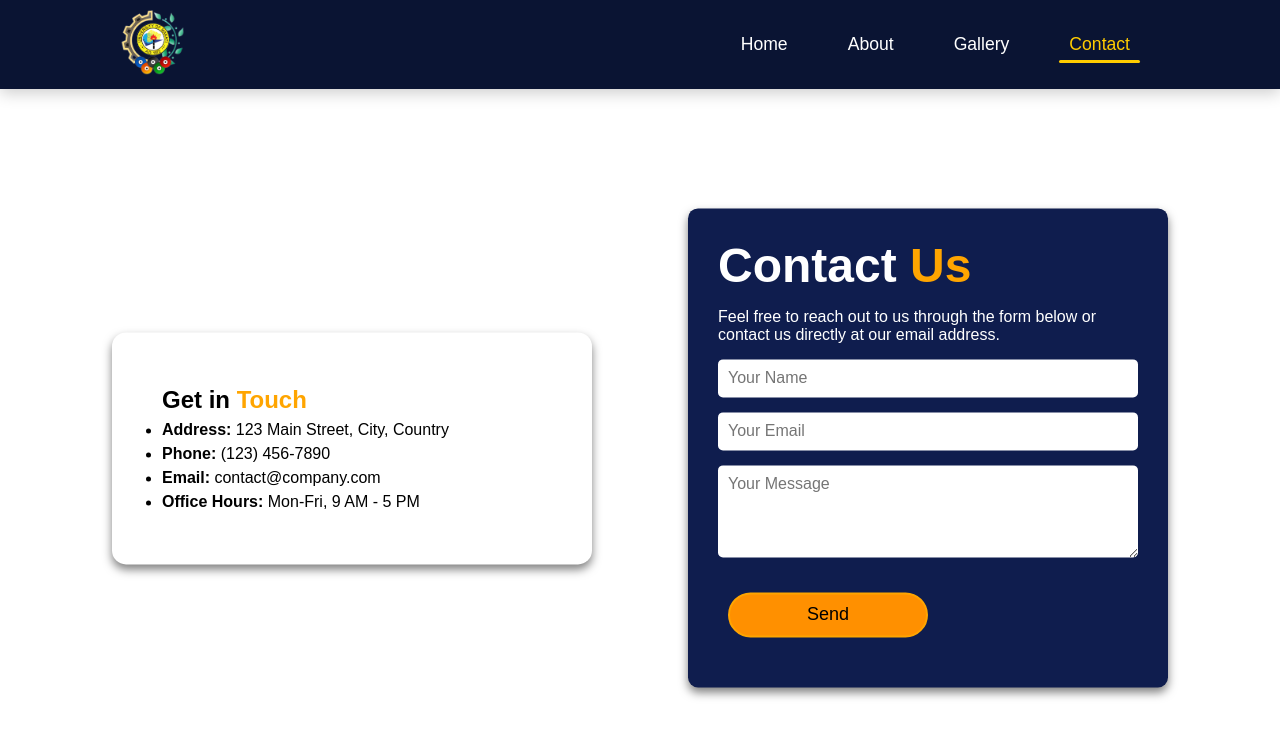
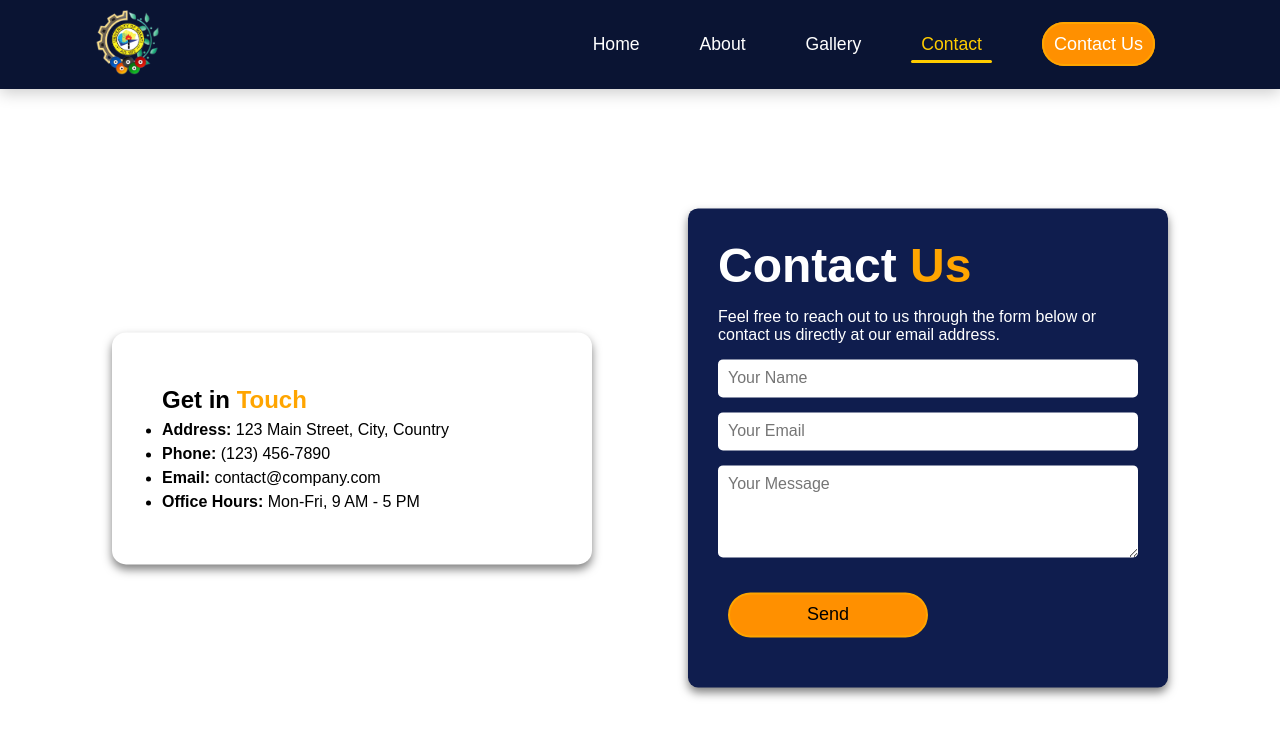
Before and after one commit to jimdmnc/UmakWebDesign, a plain HTML site: page contact.html in a window 1280 px wide. Drawn offline with Linux system fonts and the light colour scheme.

Commit message:
adjust color

```diff
--- a/contact.html
+++ b/contact.html
@@ -16,12 +16,13 @@
 
 		<input type="checkbox" id="nav-toggle" class="nav-toggle">
 
-			<ul>
-				<li ><a href="index.html">Home</a></li>
-				<li ><a href="about.html">About</a></li>
-				<li><a href="gallery.html">Gallery</a></li>
-				<li class="active"><a href="contact.html">Contact</a></li>
-			</ul>
+        <ul>
+            <li ><a href="index.html">Home</a></li>
+            <li><a href="about.html">About</a></li>
+            <li><a href="gallery.html">Gallery</a></li>
+            <li class="active"><a href="contact.html">Contact</a></li>
+            <li><a href="#" class="primary-btn">Contact Us</a></li>
+        </ul>
 
 			<label for="nav-toggle" class="nav-hamburger">
 				<span></span>
--- a/style.css
+++ b/style.css
@@ -36,11 +36,11 @@ nav {
 
 nav img {
     width: 4em;
-    margin-left: 100px;
+    margin-left:75px;
 }
 
 nav ul {
-    margin-right: 100px;
+    margin-right: 75px;
     display: flex;
     flex-wrap: wrap; /* Allows the items to wrap on smaller screens */
 }
@@ -167,6 +167,16 @@ nav ul li.active::after {
     opacity: 0;
 
 }
+/* .contact-btn{
+    width: 120px;
+    padding: 10px;
+    margin-right: 100px;
+    border-radius: 25px;
+    font-size: 18px;
+    border: 2px solid orange;
+    background: #ff9000;
+    transition: 0.5s ease-out;
+} */
 .primary-btn {
     width: 200px;
     padding: 10px;
```
Also changed, not shown: about.html (+2 -1 lines), gallery.html (+1 -0 lines), index.html (+3 -0 lines).
